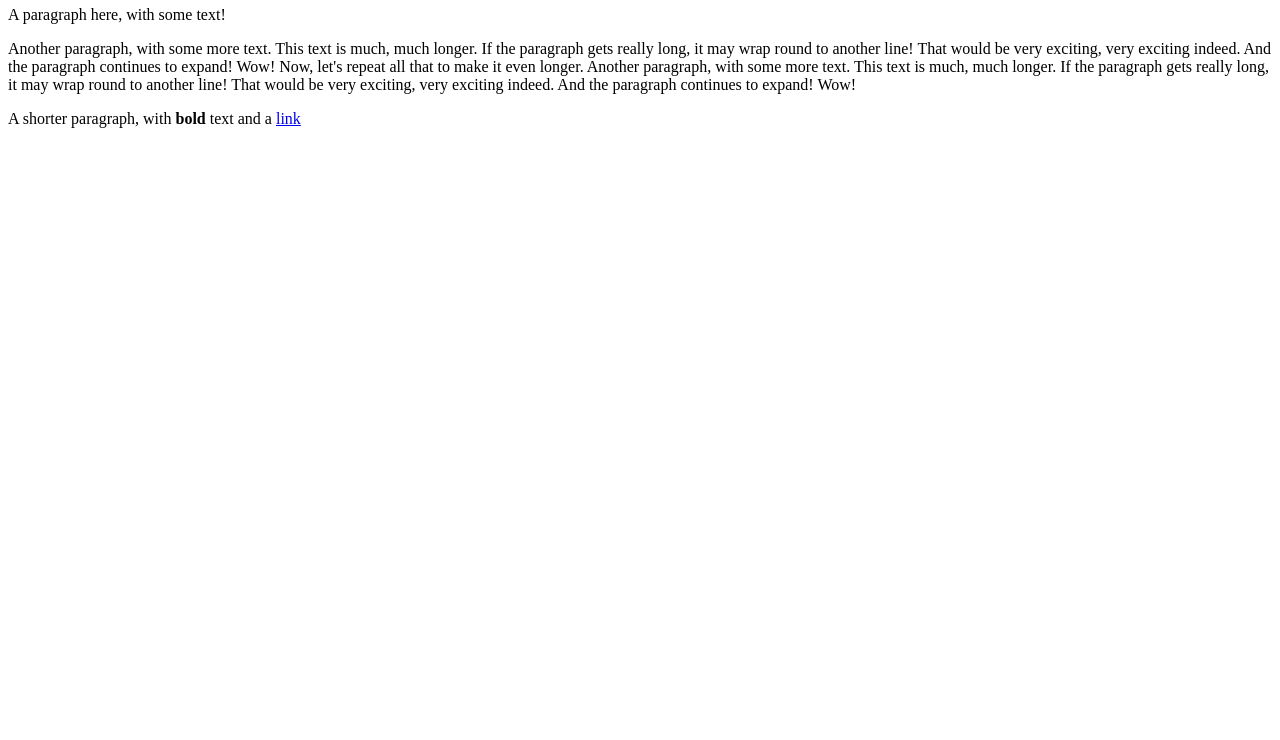
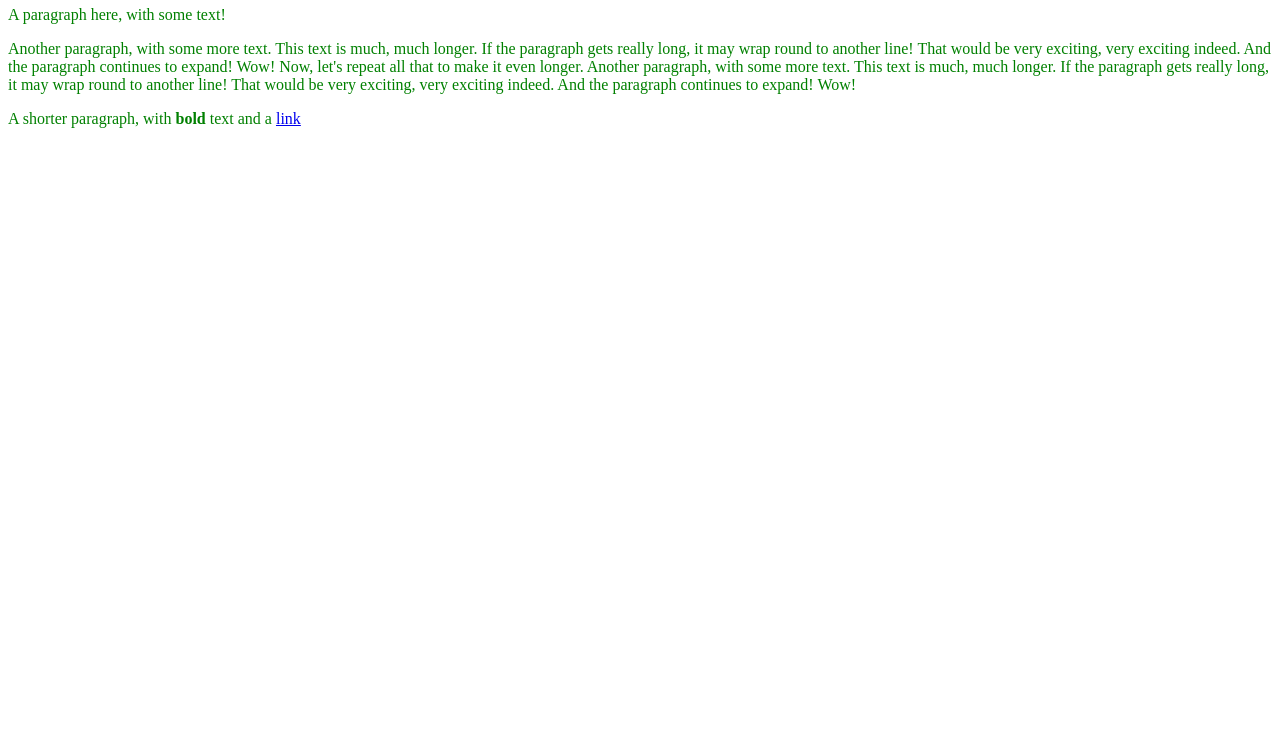
Before and after one commit to agfs-zalam/agfs-zalam.github.io, a plain HTML site: page index.html in a window 1280 px wide. Shown: the part 60-800 px from the top of the page. Drawn offline with Linux system fonts and the light colour scheme.

Commit message:
Update style.css

```diff
--- a/style.css
+++ b/style.css
@@ -1,3 +1,3 @@
 html {
-color: sage green;
+color: green;
 }
```
